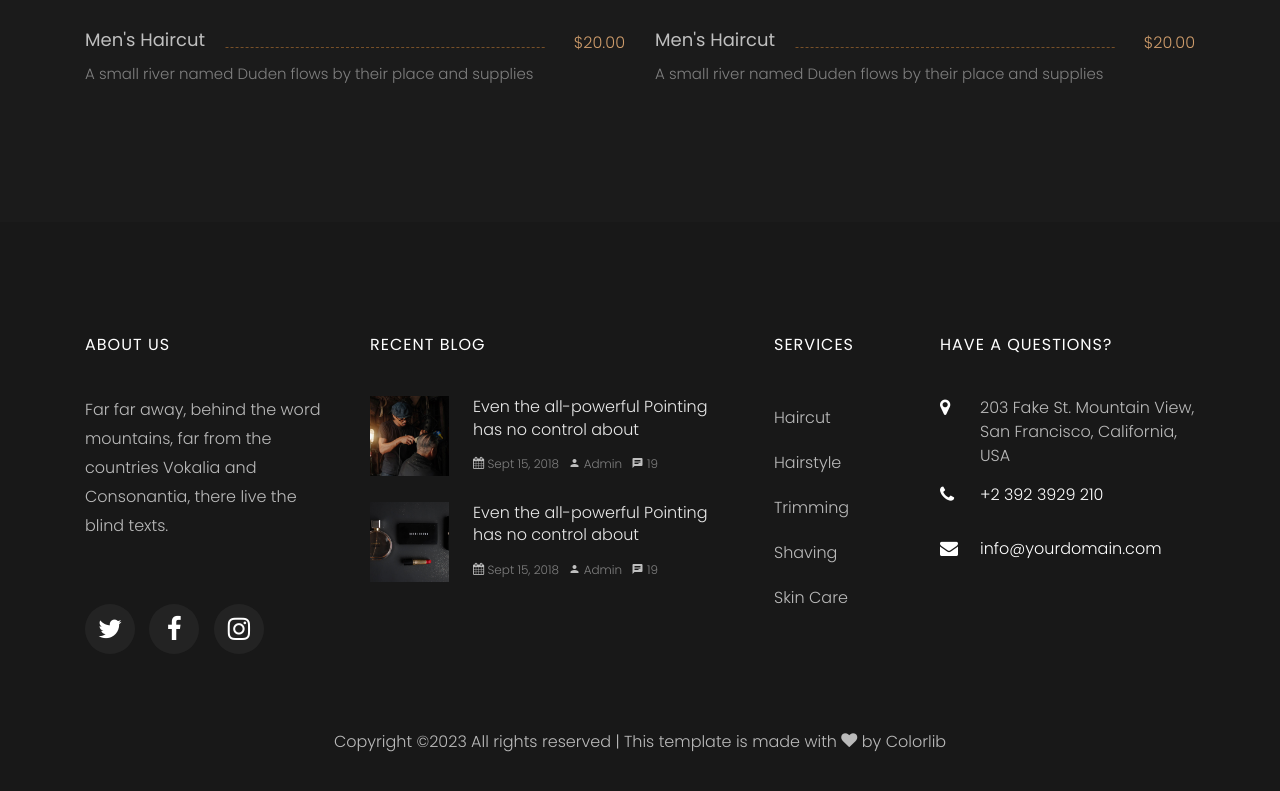
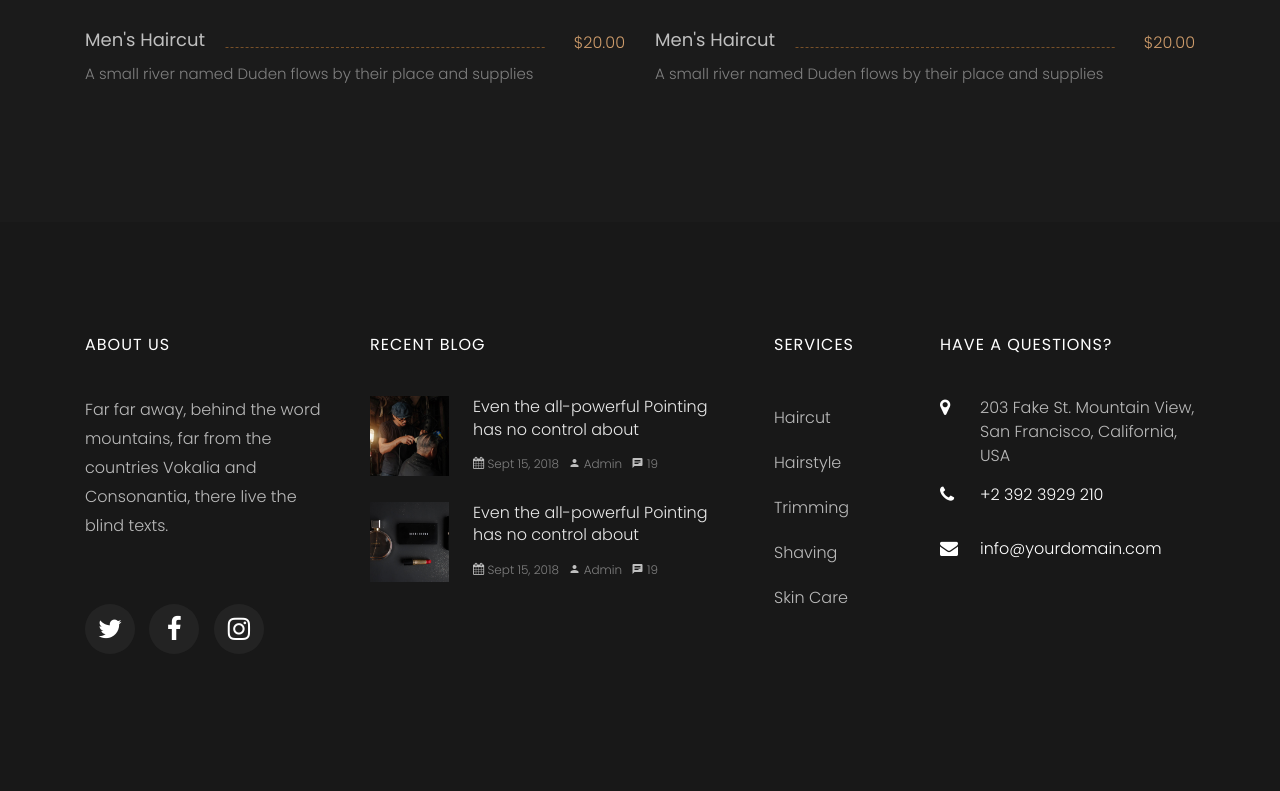
Before and after one commit to Utitofon-Udoekong/Trim-template, a plain HTML site: page services.html in a window 1280 px wide. Shown: the part 2907-3698 px from the top of the page. Drawn offline with Linux system fonts and the light colour scheme; some packages are replaced by stand-ins of ours; no server answers; files whose address does not match are found by name.

Commit message:
Update services.html

```diff
--- a/services.html
+++ b/services.html
@@ -1,7 +1,7 @@
 <!DOCTYPE html>
 	<html lang="en">
 	  <head>
-	    <title>Trim - Free Bootstrap 4 Template by Colorlib</title>
+	    <title>Trim</title>
 	    <meta charset="utf-8">
 	    <meta name="viewport" content="width=device-width, initial-scale=1, shrink-to-fit=no">
 
@@ -349,14 +349,6 @@
 	            </div>
 	          </div>
 	        </div>
-	        <div class="row">
-	          <div class="col-md-12 text-center">
-
-	            <p><!-- Link back to Colorlib can't be removed. Template is licensed under CC BY 3.0. -->
-	  Copyright &copy;<script>document.write(new Date().getFullYear());</script> All rights reserved | This template is made with <i class="icon-heart" aria-hidden="true"></i> by <a href="https://colorlib.com" target="_blank">Colorlib</a>
-	  <!-- Link back to Colorlib can't be removed. Template is licensed under CC BY 3.0. --></p>
-	          </div>
-	        </div>
 	      </div>
 	    </footer>
 
```
